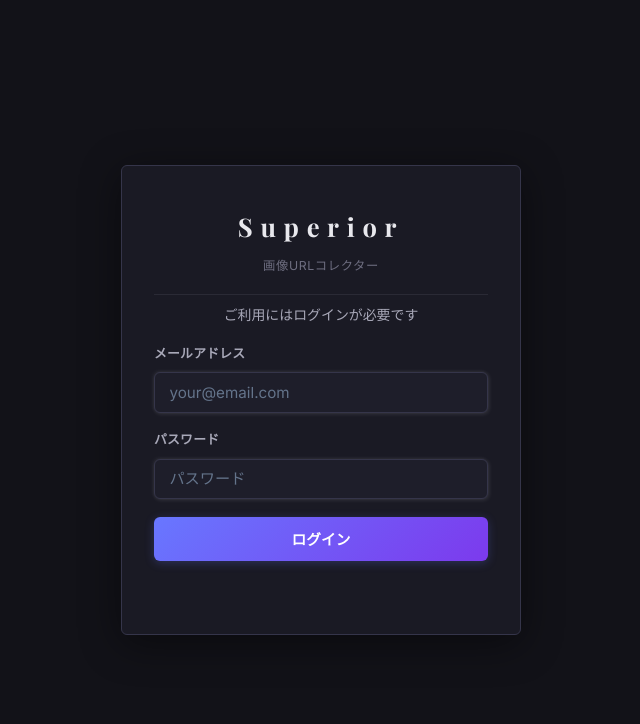
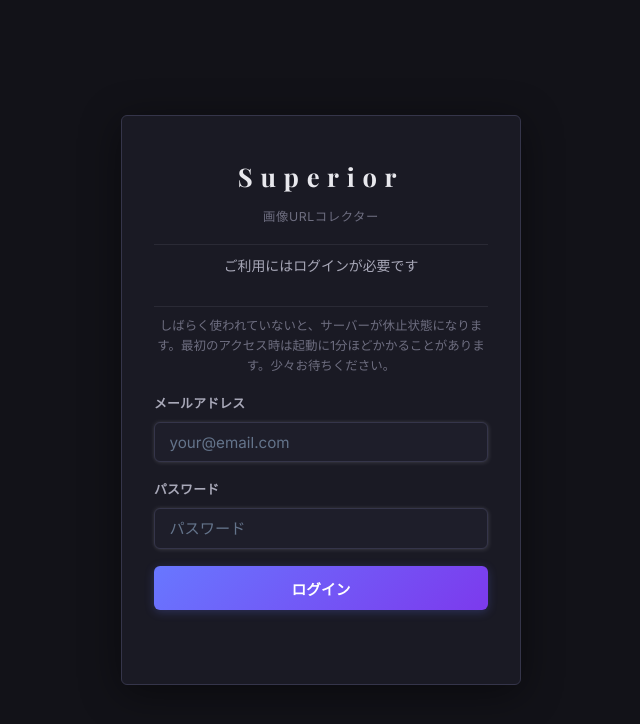
Before and after one commit to superior-series/superior, a Flask app: page / in a window 1280 px wide. Shown: the top 724 px of the page, without its empty margins (319-959 px from the left). Run offline with Flask 3, Linux system fonts and the light colour scheme; data that the repository does not hold is empty.

Commit message:
Add server-wake notice to login and footer

```diff
--- a/static/style.css
+++ b/static/style.css
@@ -623,16 +623,6 @@ html.light-mode td.col-url a:hover { color: #3730a3; }
   color: var(--text-secondary);
 }
 
-.footer-author {
-  color: var(--text-faint);
-  font-size: 13px;
-  white-space: nowrap;
-  flex: 1;
-  text-align: right;
-}
-
-.footer-author strong { color: var(--text-muted); }
-
 /* ----- Settings Modal ----- */
 .modal-overlay {
   display: none;
@@ -1021,6 +1011,25 @@ html.light-mode .auth-card {
   .header-sub { display: none; }
   .table-actions { flex-direction: column; align-items: flex-start; }
   .footer-inner { gap: 0.5rem; }
-  .footer-author { text-align: left; }
   .author-card { flex-direction: column; align-items: flex-start; gap: 1rem; }
 }
+
+/* サーバー休止に関する案内（ログイン画面） */
+.auth-notice {
+  font-size: 0.78rem;
+  color: var(--text-muted);
+  text-align: center;
+  line-height: 1.6;
+  margin-top: 0.7rem;
+  padding-top: 0.6rem;
+  border-top: 1px solid var(--border-subtle);
+}
+
+/* サーバー休止に関する案内（フッター） */
+.footer-notice {
+  flex: 1;
+  text-align: right;
+  color: var(--text-faint);
+  font-size: 0.74rem;
+  line-height: 1.5;
+}
--- a/templates/index.html
+++ b/templates/index.html
@@ -20,6 +20,7 @@
     <div class="auth-logo">Superior</div>
     <div class="auth-tagline">画像URLコレクター</div>
     <p class="auth-message">ご利用にはログインが必要です</p>
+    <p class="auth-notice">しばらく使われていないと、サーバーが休止状態になります。最初のアクセス時は起動に1分ほどかかることがあります。少々お待ちください。</p>
     <div class="form-field">
       <label class="field-label" for="auth-email">メールアドレス</label>
       <input type="email" id="auth-email" placeholder="your@email.com" autocomplete="email">
@@ -123,7 +124,7 @@
 <footer id="site-footer">
   <div class="footer-inner">
     <a href="/about" class="footer-about-link">ご利用について</a>
-    <div class="footer-author">Created by <strong>Akira Sasano</strong></div>
+    <div class="footer-notice">初回アクセス時はサーバー起動に最大1分ほどかかります。そのままお待ちください。</div>
   </div>
 </footer>
 
```
